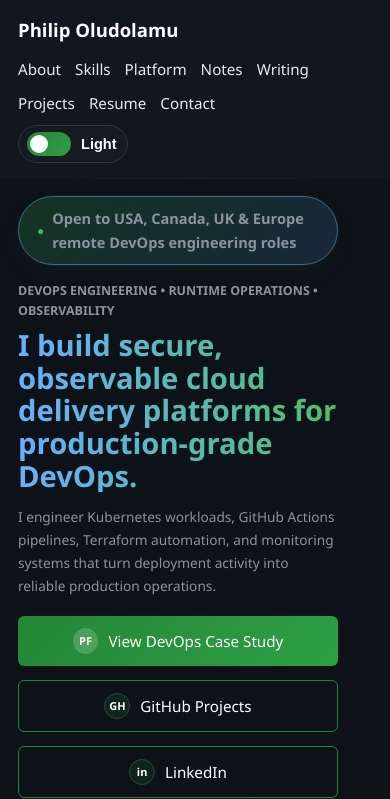
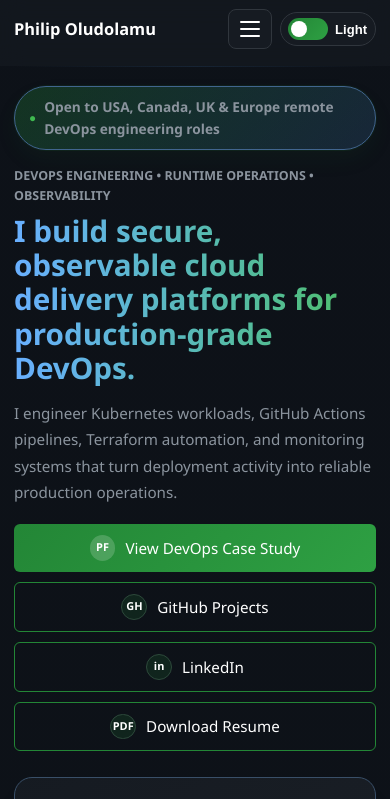
Before and after one commit to Holuphilix/Devops-Portfolio-Website, a plain HTML site: page index.html in a window 390 px wide. Shown: the top 799 px of the page. Drawn offline with Linux system fonts and the light colour scheme.

Commit message:
Improve mobile responsiveness and update resume

```diff
--- a/index.html
+++ b/index.html
@@ -65,8 +65,13 @@
 <header>
     <nav aria-label="Primary navigation">
         <a href="#top" class="brand">Philip Oludolamu</a>
+        <button class="menu-toggle" type="button" aria-label="Open primary navigation" aria-controls="primaryNavMenu" aria-expanded="false">
+            <span aria-hidden="true"></span>
+            <span aria-hidden="true"></span>
+            <span aria-hidden="true"></span>
+        </button>
         <div class="nav-right">
-            <ul>
+            <ul id="primaryNavMenu">
                 <li><a href="#about">About</a></li>
                 <li><a href="#skills">Skills</a></li>
                 <li><a href="#flagship-platform">Platform</a></li>
@@ -1404,7 +1409,7 @@
                 <span class="btn-icon" aria-hidden="true">PDF</span>
                 <span class="btn-text">Download ATS Resume</span>
             </a>
-            <a href="assets/Philip-Oludolamu-Resume-ATS.pdf" target="_blank" rel="noopener noreferrer" class="btn secondary">
+            <a href="assets/Philip-Oludolamu-Resume.pdf" target="_blank" rel="noopener noreferrer" class="btn secondary">
                 <span class="btn-icon" aria-hidden="true">↗</span>
                 <span class="btn-text">View in Browser</span>
             </a>
--- a/script.js
+++ b/script.js
@@ -26,6 +26,50 @@ themeToggle.addEventListener("click", () => {
     localStorage.setItem("theme", nextTheme);
     syncThemeToggle(nextTheme);
 });
+
+// ==============================
+// MOBILE NAVIGATION
+// ==============================
+const menuToggle = document.querySelector(".menu-toggle");
+const primaryNavMenu = document.getElementById("primaryNavMenu");
+const primaryNavLinks = primaryNavMenu ? primaryNavMenu.querySelectorAll("a") : [];
+const mobileNavQuery = window.matchMedia("(max-width: 768px)");
+
+const setMobileNavState = (isOpen) => {
+    if (!menuToggle || !primaryNavMenu) return;
+
+    document.body.classList.toggle("nav-open", isOpen);
+    menuToggle.setAttribute("aria-expanded", String(isOpen));
+    menuToggle.setAttribute("aria-label", isOpen ? "Close primary navigation" : "Open primary navigation");
+
+    primaryNavLinks.forEach(link => {
+        if (mobileNavQuery.matches && !isOpen) {
+            link.setAttribute("tabindex", "-1");
+        } else {
+            link.removeAttribute("tabindex");
+        }
+    });
+};
+
+if (menuToggle && primaryNavMenu) {
+    setMobileNavState(false);
+
+    menuToggle.addEventListener("click", () => {
+        setMobileNavState(!document.body.classList.contains("nav-open"));
+    });
+
+    primaryNavLinks.forEach(link => {
+        link.addEventListener("click", () => setMobileNavState(false));
+    });
+
+    document.addEventListener("keydown", (e) => {
+        if (e.key === "Escape") {
+            setMobileNavState(false);
+        }
+    });
+
+    mobileNavQuery.addEventListener("change", () => setMobileNavState(false));
+}
 
 // ==============================
 // SMOOTH SCROLL
--- a/style.css
+++ b/style.css
@@ -64,6 +64,11 @@ body {
     transition: background-color 0.35s ease, color 0.35s ease;
 }
 
+img {
+    max-width: 100%;
+    height: auto;
+}
+
 .skip-link {
     position: absolute;
     left: 16px;
@@ -123,6 +128,48 @@ nav {
     display: flex;
     align-items: center;
     gap: 18px;
+}
+
+.menu-toggle {
+    display: none;
+    width: 44px;
+    height: 40px;
+    border: 1px solid var(--border);
+    border-radius: 8px;
+    background: var(--surface);
+    color: var(--text);
+    cursor: pointer;
+    align-items: center;
+    justify-content: center;
+    flex-direction: column;
+    gap: 5px;
+    transition: background-color 0.25s ease, border-color 0.25s ease;
+}
+
+.menu-toggle:hover,
+.menu-toggle:focus-visible {
+    border-color: color-mix(in srgb, var(--accent-bright) 68%, var(--border));
+}
+
+.menu-toggle span {
+    display: block;
+    width: 20px;
+    height: 2px;
+    border-radius: 999px;
+    background: var(--text);
+    transition: transform 0.25s ease, opacity 0.25s ease;
+}
+
+body.nav-open .menu-toggle span:nth-child(1) {
+    transform: translateY(7px) rotate(45deg);
+}
+
+body.nav-open .menu-toggle span:nth-child(2) {
+    opacity: 0;
+}
+
+body.nav-open .menu-toggle span:nth-child(3) {
+    transform: translateY(-7px) rotate(-45deg);
 }
 
 nav ul {
@@ -520,7 +567,7 @@ body[data-theme="light"] .theme-toggle-thumb {
 }
 
 .hero h1 {
-    font-size: 3.45rem;
+    font-size: clamp(1.95rem, 5vw, 3.45rem);
     line-height: 1.12;
     margin: 0 0 14px;
     max-width: 800px;
@@ -710,7 +757,7 @@ section h2 {
     border-left: 4px solid var(--accent);
     padding-left: 12px;
     margin-bottom: 18px;
-    font-size: 1.92rem;
+    font-size: clamp(1.45rem, 3vw, 1.92rem);
 }
 
 .section-lead {
@@ -1560,74 +1607,155 @@ footer p {
 }
 
 /* RESPONSIVE */
+@media (max-width: 1024px) {
+    header {
+        padding-left: 24px;
+        padding-right: 24px;
+    }
+
+    section,
+    .hero,
+    .notes-section,
+    .writing-section,
+    .flagship-platform,
+    #about,
+    #projects {
+        max-width: 100%;
+    }
+
+    .hero-shell {
+        grid-template-columns: minmax(0, 1.35fr) minmax(220px, 0.65fr);
+        gap: 24px;
+    }
+
+    .platform-flow {
+        grid-template-columns: repeat(4, minmax(0, 1fr));
+    }
+
+    .platform-flow span:nth-child(4)::after {
+        display: none;
+    }
+
+    .platform-capability-grid {
+        grid-template-columns: repeat(2, minmax(0, 1fr));
+    }
+
+    .notes-grid,
+    .writing-grid,
+    .roadmap-grid {
+        grid-template-columns: repeat(2, minmax(0, 1fr));
+    }
+}
+
 @media (max-width: 768px) {
     html {
         font-size: 95%;
+        scroll-padding-top: 64px;
+    }
+
+    body.nav-open {
+        overflow-x: hidden;
     }
 
     header {
-        padding: 15px 20px;
+        padding: 10px 18px;
     }
 
     nav {
+        display: grid;
+        grid-template-columns: minmax(0, 1fr) auto auto;
+        align-items: center;
+        gap: 10px;
+    }
+
+    .brand {
+        min-width: 0;
+        font-size: 1.08rem;
+        overflow-wrap: anywhere;
+    }
+
+    .menu-toggle {
+        display: inline-flex;
+        grid-column: 2;
+        grid-row: 1;
+    }
+
+    .nav-right {
+        display: contents;
+    }
+
+    .theme-toggle {
+        grid-column: 3;
+        grid-row: 1;
+        padding: 5px 10px 5px 7px;
+    }
+
+    .theme-toggle-track {
+        width: 40px;
+        height: 22px;
+    }
+
+    .theme-toggle-thumb {
+        width: 16px;
+        height: 16px;
+    }
+
+    body[data-theme="light"] .theme-toggle-thumb {
+        transform: translateX(18px);
+    }
+
+    nav ul {
+        grid-column: 1 / -1;
+        display: flex;
         flex-direction: column;
-        align-items: stretch;
-        gap: 12px;
-    }
-
-    .nav-right {
         width: 100%;
-        justify-content: space-between;
-        flex-wrap: wrap;
-        gap: 10px;
-    }
-
-    nav ul {
-        display: flex;
-        flex-wrap: wrap;
-        gap: 12px;
+        max-height: 0;
+        overflow: hidden;
+        gap: 0;
+        padding: 0;
+        border: 0 solid transparent;
+        border-radius: 10px;
+        background: color-mix(in srgb, var(--surface) 96%, transparent);
+        transition: max-height 0.28s ease, padding 0.28s ease, border-color 0.28s ease;
+    }
+
+    body.nav-open nav ul {
+        max-height: 520px;
+        padding: 8px;
+        border-width: 1px;
+        border-color: var(--border);
     }
 
     nav li {
         margin-left: 0;
     }
 
-    .theme-toggle {
-        margin-left: auto;
-        padding-right: 10px;
-    }
-
-    .project-card {
-        flex-direction: column;
-    }
-
-    .project-card-featured .project-img,
-    .project-card-featured .project-content {
+    nav ul a {
+        display: block;
         width: 100%;
-    }
-
-    .projects-cta {
-        flex-direction: column;
-        align-items: flex-start;
-    }
-
-    .project-img,
-    .project-content {
+        padding: 11px 10px;
+        border-radius: 8px;
+    }
+
+    nav ul a:hover,
+    nav ul a:focus-visible,
+    nav ul a.active {
+        background: color-mix(in srgb, var(--accent-bright) 10%, transparent);
+    }
+
+    section {
         width: 100%;
-    }
-
-    .resume-cta-card {
-        flex-direction: column;
-        align-items: flex-start;
-    }
-
-    .resume-actions {
-        width: 100%;
-        justify-content: flex-start;
+        padding: 42px 18px;
+        overflow-x: clip;
+    }
+
+    section::before {
+        left: 18px;
+        right: 18px;
     }
 
     .hero {
-        padding: 18px 18px 28px;
+        padding: 24px 18px 32px;
         text-align: left;
     }
 
@@ -1646,8 +1774,35 @@ footer p {
     }
 
     .hero-image {
-        width: min(155px, 48vw);
+        width: min(155px, 42vw);
         margin: 0;
+    }
+
+    .hero-status {
+        max-width: 100%;
+        white-space: normal;
+        text-align: left;
+    }
+
+    .hero-subtext,
+    .section-lead,
+    #about p,
+    .project-card p,
+    .contact-text {
+        font-size: 1rem;
+        line-height: 1.75;
+    }
+
+    .hero-buttons,
+    .contact-buttons,
+    .resume-actions {
+        width: 100%;
+    }
+
+    .hero-buttons .btn,
+    .contact-buttons .btn,
+    .resume-actions .btn {
+        width: 100%;
     }
 
     .hero-profile-panel {
@@ -1658,138 +1813,7 @@ footer p {
         grid-template-columns: repeat(2, minmax(0, 1fr));
     }
 
-    .hero h1 {
-        font-size: 2.05rem;
-    }
-
-    .hero-subtext {
-        font-size: 0.9rem;
-    }
-
-    .hero-highlights {
-        grid-template-columns: 1fr;
-    }
-
-    .what-i-do,
-    .skills-grid,
-    .about-layout,
-    .flagship-hero-grid,
-    .platform-capability-grid,
-    .evidence-grid,
-    .roadmap-grid {
-        grid-template-columns: 1fr;
-    }
-
-    .about-highlights {
-        position: static;
-    }
-
-    .platform-flow {
-        grid-template-columns: repeat(4, minmax(0, 1fr));
-    }
-
-    .platform-flow span:nth-child(4)::after {
-        display: none;
-    }
-
-    .evidence-header {
-        align-items: flex-start;
-        flex-direction: column;
-    }
-
-    .evidence-frame {
-        height: 220px;
-    }
-
-    .architecture-figure img {
-        min-height: 260px;
-    }
-
-}
-
-@media (max-width: 520px) {
-    html,
-    body,
-    main {
-        width: 100vw;
-        max-width: 100vw;
-        overflow-x: hidden;
-    }
-
-    header {
-        padding: 15px 18px;
-    }
-
-    section {
-        width: 100vw;
-        max-width: 100vw;
-        margin-left: 0;
-        margin-right: 0;
-        padding-left: 18px;
-        padding-right: 18px;
-        overflow-x: hidden;
-    }
-
-    section > h2,
-    section > .section-kicker,
-    section > .section-lead,
-    section > p,
-    section > div,
-    section > ul {
-        width: min(100%, 330px);
-        max-width: 330px;
-    }
-
-    .nav-right {
-        align-items: flex-start;
-        flex-direction: column;
-    }
-
-    nav ul {
-        width: 100%;
-        gap: 10px 14px;
-    }
-
-    .theme-toggle {
-        margin-left: 0;
-    }
-
-    .hero-side {
-        grid-template-columns: 1fr;
-    }
-
-    .hero,
-    .hero-shell,
-    .hero-copy,
-    .hero-side {
-        width: 100%;
-        max-width: 100%;
-    }
-
-    .hero-shell,
-    .hero-copy,
-    .hero-side,
-    .hero-metrics,
-    .hero-highlights {
-        max-width: 320px;
-        margin-left: 0;
-        margin-right: 0;
-    }
-
-    .hero-status {
-        display: inline-flex;
-        max-width: 320px;
-        white-space: normal;
-        text-align: left;
-    }
-
-    .hero h1 {
-        font-size: 1.92rem;
-        overflow-wrap: anywhere;
-        word-break: break-word;
-        max-width: 100%;
-    }
-
+    .hero-highlights,
     .what-i-do,
     .skills-grid,
     .about-layout,
@@ -1797,46 +1821,51 @@ footer p {
     .platform-capability-grid,
     .evidence-grid,
     .roadmap-grid,
+    .notes-grid,
+    .writing-grid,
     .difference-container {
-        width: calc(100vw - 36px);
-        max-width: 330px;
-        grid-template-columns: minmax(0, 1fr);
-    }
-
-    .hero-status,
-    .hero-subtext,
-    .hero-platform-card,
-    .metric,
-    .highlight-card,
-    .what-i-do li,
-    .skill-card,
-    .platform-summary-panel,
-    .platform-capability-grid article,
+        grid-template-columns: 1fr;
+    }
+
+    .about-highlights {
+        position: static;
+    }
+
     .project-card,
-    .resume-cta-card,
     .projects-cta,
-    .difference-card {
+    .notes-cta,
+    .writing-cta,
+    .resume-cta-card {
+        flex-direction: column;
+        align-items: flex-start;
+    }
+
+    .project-card-featured .project-img,
+    .project-card-featured .project-content,
+    .project-img,
+    .project-content {
         width: 100%;
-        min-width: 0;
-        max-width: 100%;
-        overflow-wrap: break-word;
-    }
-
-    .capability-list strong,
-    .capability-list span,
-    .about-copy p,
-    .section-lead,
-    .platform-summary-panel p,
-    .platform-facts span,
-    .platform-capability-grid p,
-    .roadmap-card p,
-    .difference-card p,
-    .resume-copy p,
-    .project-card p,
-    .project-card li,
-    .contact-text {
-        width: 100%;
-        max-width: calc(100vw - 72px);
+    }
+
+    .project-img {
+        max-height: none;
+    }
+
+    .resume-actions {
+        justify-content: flex-start;
+    }
+
+    .evidence-header {
+        align-items: flex-start;
+        flex-direction: column;
+    }
+
+    .evidence-frame {
+        min-height: 0;
+    }
+
+    .architecture-figure img {
+        min-height: 0;
     }
 
     .hero-status,
@@ -1859,45 +1888,124 @@ footer p {
     .project-card li {
         overflow-wrap: anywhere;
     }
+}
+
+@media (max-width: 480px) {
+    header {
+        padding: 9px 14px;
+    }
+
+    nav {
+        grid-template-columns: minmax(0, 1fr) auto auto;
+        gap: 8px;
+    }
+
+    .theme-toggle {
+        gap: 7px;
+        padding-right: 8px;
+    }
+
+    .theme-toggle-label {
+        font-size: 0.86rem;
+    }
+
+    section {
+        padding: 34px 14px;
+    }
+
+    section::before {
+        left: 14px;
+        right: 14px;
+    }
+
+    section h2 {
+        margin-bottom: 14px;
+    }
+
+    .hero {
+        padding: 20px 14px 28px;
+    }
+
+    .hero-side {
+        grid-template-columns: 1fr;
+    }
+
+    .hero-image {
+        width: min(180px, 62vw);
+    }
+
+    .hero-status {
+        padding: 9px 14px;
+        font-size: 0.9rem;
+    }
+
+    .hero h1 {
+        line-height: 1.16;
+        overflow-wrap: anywhere;
+    }
 
     .hero-buttons,
     .contact-buttons,
     .resume-actions {
-        width: 100%;
-        max-width: 320px;
+        gap: 10px;
     }
 
     .btn {
-        width: 100%;
-    }
-
+        min-height: 48px;
+        padding: 11px 18px;
+    }
+
+    .hero-metrics,
+    .profile-stats,
     .platform-flow {
-        grid-template-columns: repeat(2, minmax(0, 1fr));
-    }
-
+        grid-template-columns: 1fr;
+    }
+
+    .hero-metrics {
+        display: grid;
+    }
+
+    .metric {
+        min-width: 0;
+    }
+
+    .platform-flow span::after,
+    .platform-flow span:nth-child(4)::after,
     .platform-flow span:nth-child(2n)::after {
         display: none;
     }
 
-    .notes-grid {
-        grid-template-columns: 1fr;
-    }
-
-    .notes-cta {
-        flex-direction: column;
-        align-items: flex-start;
-    }
-
-    .hero-profile-panel {
-        width: 100%;
-    }
-
-    .profile-stats {
-        grid-template-columns: 1fr;
-    }
-
-    .evidence-frame {
-        height: 190px;
+    .project-card,
+    .project-card-featured,
+    .resume-cta-card,
+    .platform-summary-panel,
+    .note-card,
+    .writing-card,
+    .roadmap-card,
+    .difference-card,
+    .highlight-card,
+    .what-i-do li {
+        padding: 16px;
+    }
+
+    .evidence-frame,
+    .project-img {
+        padding: 8px;
+    }
+
+    .close {
+        right: 20px;
+    }
+}
+
+@media (prefers-reduced-motion: reduce) {
+    *,
+    *::before,
+    *::after {
+        scroll-behavior: auto;
+        transition-duration: 0.01ms;
+        animation-duration: 0.01ms;
+        animation-iteration-count: 1;
     }
 }
 
```
Also changed, not shown: 1 other file.
